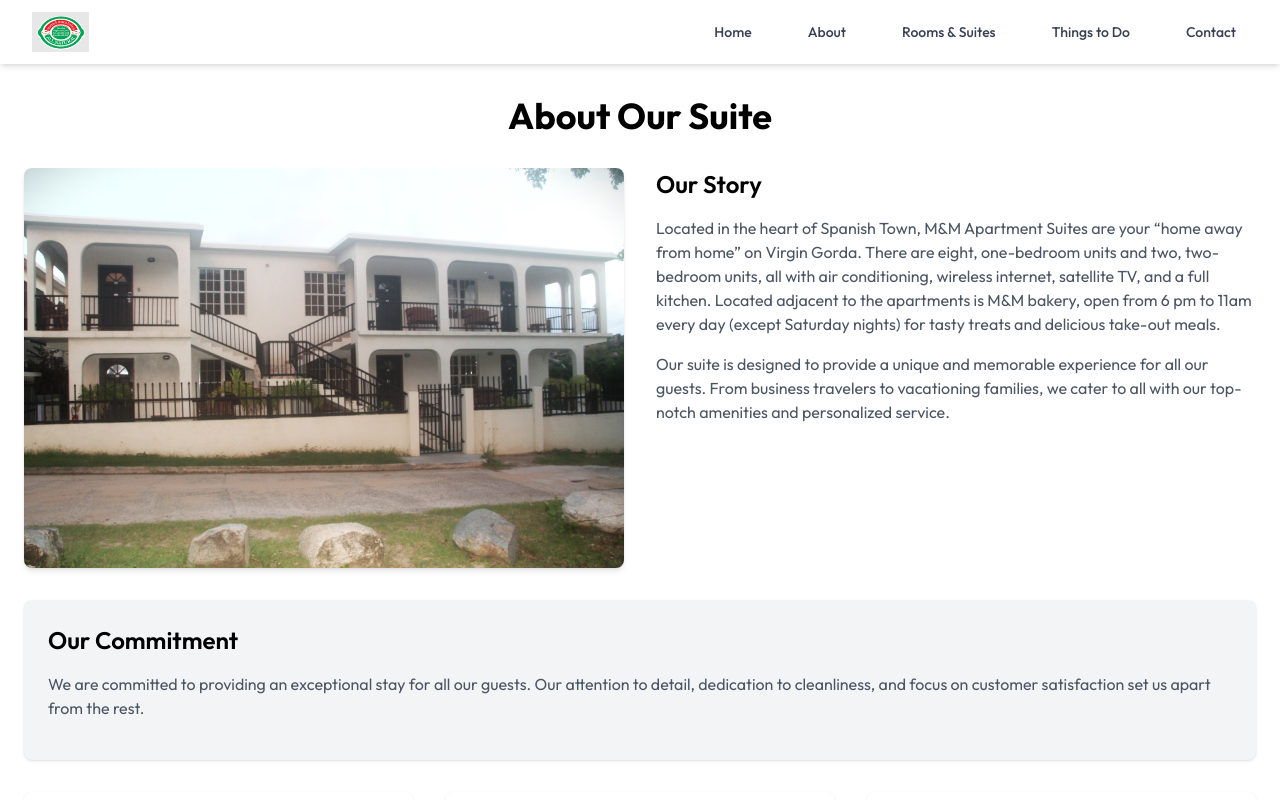
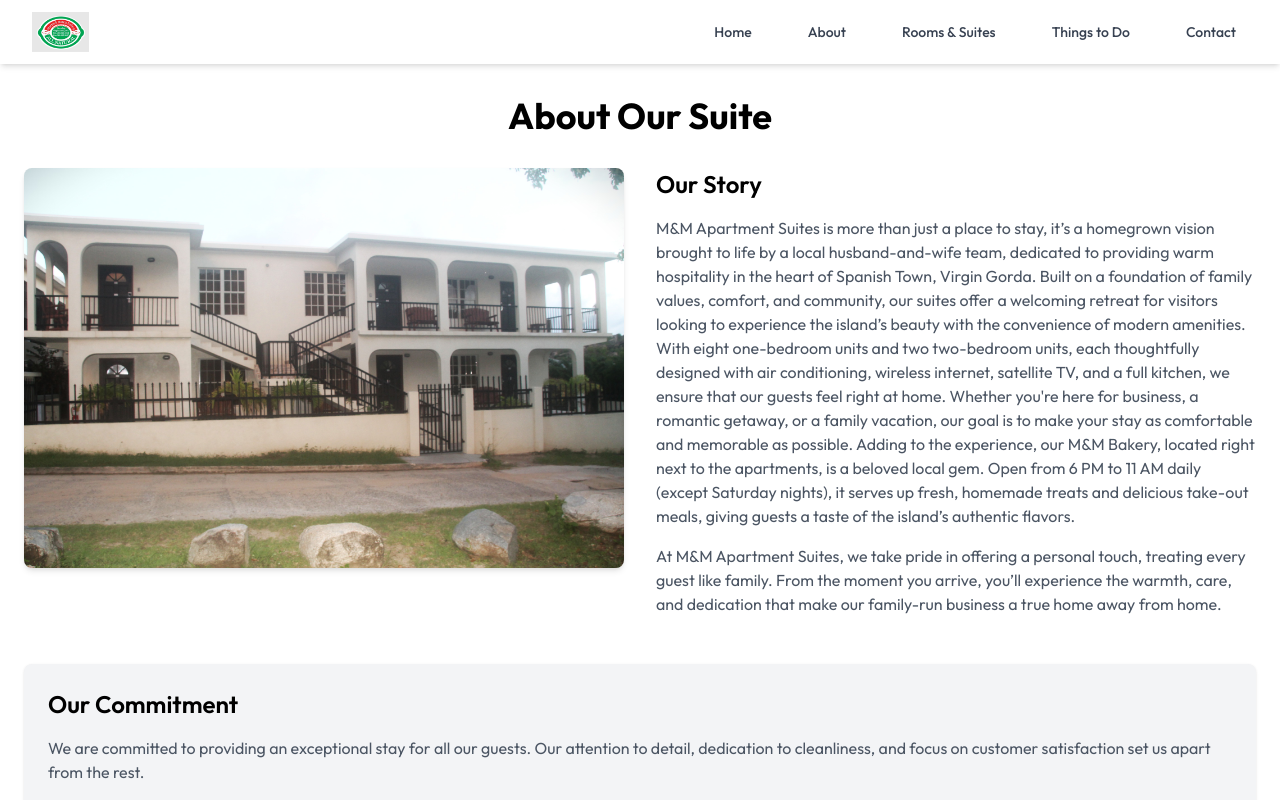
Before and after one commit to tsedeniaermias/M-M-Properties, a Next.js app: page /about in a window 1280 px wide. Shown: the top 800 px of the page. Built offline with nearby package versions, Linux system fonts and the light colour scheme.

Commit message:
update about page

```diff
--- a/app/about/page.tsx
+++ b/app/about/page.tsx
@@ -20,13 +20,12 @@
         <div>
           <h2 className="text-2xl font-semibold mb-4">Our Story</h2>
           <p className="text-gray-600 mb-4">
-          Located in the heart of Spanish Town, M&M Apartment Suites are your “home away from home” on Virgin Gorda. There are eight, one-bedroom units and two, two-bedroom units, all with air conditioning, wireless internet, satellite TV, and a full kitchen. Located adjacent to the apartments is M&M bakery, open from 6 pm to 11am every day (except Saturday nights) for tasty treats and delicious take-out meals.
+          M&M Apartment Suites is more than just a place to stay, it’s a homegrown vision brought to life by a local husband-and-wife team, dedicated to providing warm hospitality in the heart of Spanish Town, Virgin Gorda. Built on a foundation of family values, comfort, and community, our suites offer a welcoming retreat for visitors looking to experience the island’s beauty with the convenience of modern amenities. With eight one-bedroom units and two two-bedroom units, each thoughtfully designed with air conditioning, wireless internet, satellite TV, and a full kitchen, we ensure that our guests feel right at home. Whether you're here for business, a romantic getaway, or a family vacation, our goal is to make your stay as comfortable and memorable as possible.
+Adding to the experience, our M&M Bakery, located right next to the apartments, is a beloved local gem. Open from 6 PM to 11 AM daily (except Saturday nights), it serves up fresh, homemade treats and delicious take-out meals, giving guests a taste of the island’s authentic flavors.
+
           </p>
           <p className="text-gray-600 mb-4">
-            Our suite is designed to provide a unique and memorable experience
-            for all our guests. From business travelers to vacationing families,
-            we cater to all with our top-notch amenities and personalized
-            service.
+          At M&M Apartment Suites, we take pride in offering a personal touch, treating every guest like family. From the moment you arrive, you’ll experience the warmth, care, and dedication that make our family-run business a true home away from home.
           </p>
         </div>
       </div>
--- a/app/page.tsx
+++ b/app/page.tsx
@@ -4,12 +4,12 @@
 const roomTypes = [
   {
     name: "1 Bedroom Suite",
-    image: "/bedroom_1.JPG",
+    image: "/front_1.JPG",
     description: "Perfect for couples or solo travelers",
   },
   {
     name: "2 Bedroom Suite",
-    image: "/bedroom_2.JPG",
+    image: "/front_1.JPG",
     description: "Ideal for small families or groups",
   },
   // { name: '3 Bedroom Suite', image: '/placeholder.svg', description: 'Spacious accommodation for larger groups' },
--- a/app/rooms-and-suites/page.tsx
+++ b/app/rooms-and-suites/page.tsx
@@ -33,7 +33,7 @@
           <div key={index} className="bg-white rounded-lg shadow-md overflow-hidden">
             <div className="md:flex">
               <div className="md:flex-shrink-0">
-                <Image src="/front_1.JPG" alt={room.name} width={400} height={300} className="h-full w-full object-cover md:w-48" />
+                <Image src="/bedroom_1.jpg" alt={room.name} width={400} height={300} className="h-full w-full object-cover md:w-48" />
               </div>
               <div className="p-8">
                 <div className="uppercase tracking-wide text-sm text-indigo-500 font-semibold">{room.name}</div>
```
